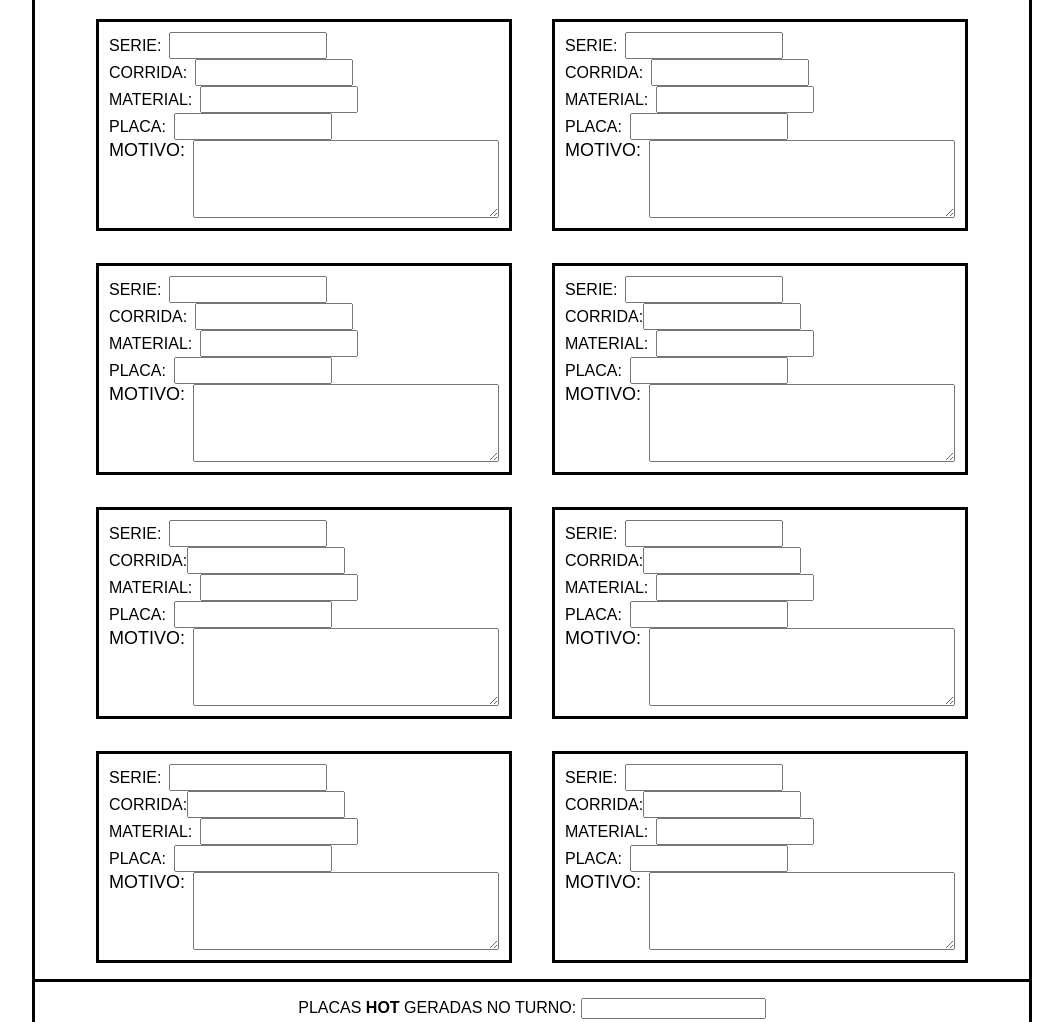
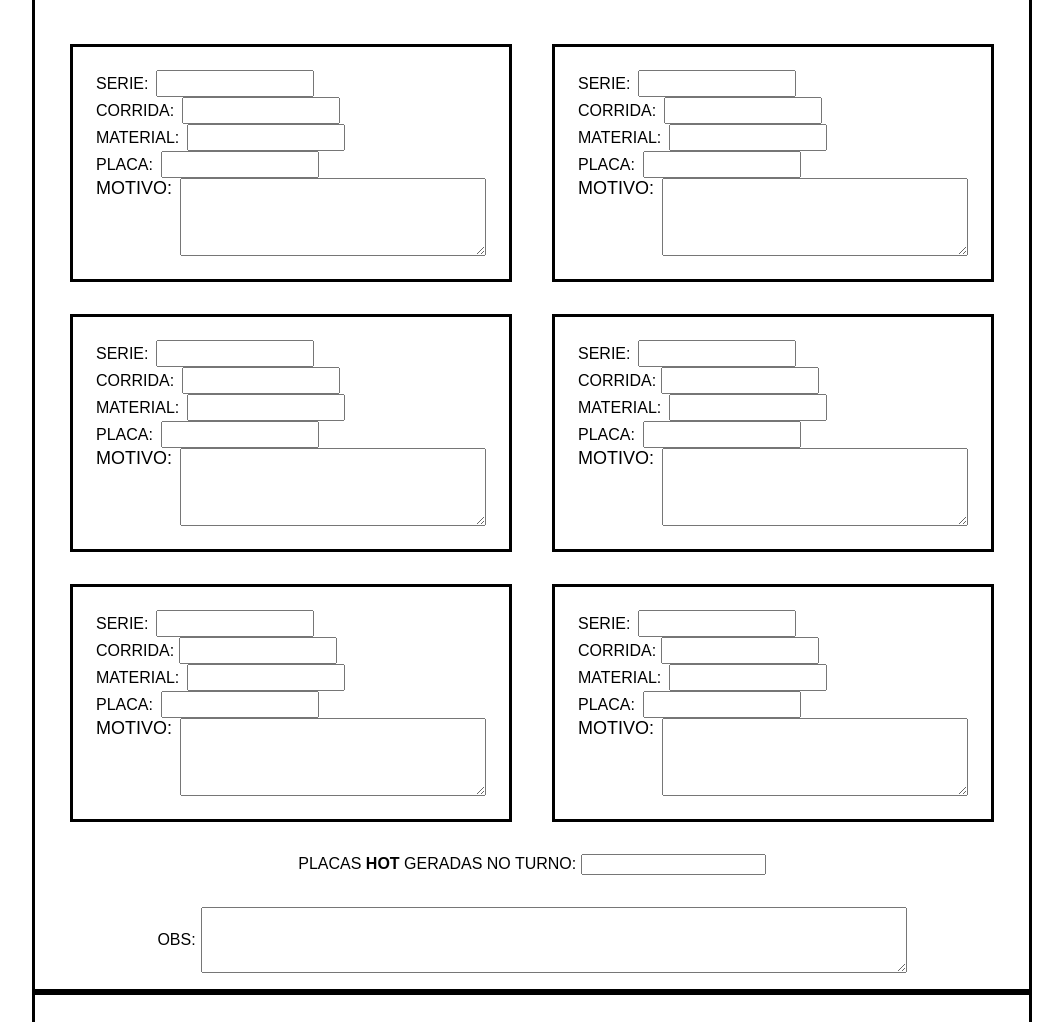
Before and after one commit to Projectworksx1/queda, a plain HTML site: page index.html in a window 1280 px wide. Shown: the part 267-1289 px from the top of the page, without its empty margins (108-1171 px from the left). Drawn offline with Linux system fonts and the light colour scheme.

Commit message:
Add files via upload

```diff
--- a/index.html
+++ b/index.html
@@ -135,44 +135,6 @@
   </li>
 </ul>
 </div>
-<div class="maquina-1">
-<ul>
-  <li>
-        <li>
-    <label>SERIE: </label><input text>
-  </li>
-    <label>CORRIDA: </label><input text>
-  </li>
-  <li>
-    <label>MATERIAL: </label><input text>
-  </li>
-  <li>
-    <label>PLACA: </label><input text>
-  </li>
-  <li id="motivo">
-    <label>MOTIVO: </label><textarea rows="4"></textarea>
-  </li>
-</ul>
-
-<ul>
-
-  <li>
-        <li>
-    <label>SERIE: </label><input text>
-  </li>
-    <label>CORRIDA: </label><input text>
-  </li>
-  <li>
-    <label>MATERIAL: </label><input text>
-  </li>
-  <li>
-    <label>PLACA: </label><input text>
-  </li>
-  <li id="motivo">
-    <label>MOTIVO: </label><textarea rows="4"></textarea>
-  </li>
-</ul>
-</div>
 <div class="inf">
   <p>PLACAS<span> HOT</span> GERADAS NO TURNO: <input text></p>
 </div>
@@ -180,6 +142,9 @@
 <p>OBS: <textarea rows="4"></textarea></p>
 </div>
 </div>
+
+
+
 
 <!--- M2 -->
 <div class="m1">
@@ -295,6 +260,12 @@
   </li>
 </ul>
 </div>
+<div class="inf">
+  <p>PLACAS<span> HOT</span> GERADAS NO TURNO: <input text></p>
+</div>
+<div class="obs">
+<p>OBS: <textarea rows="4"></textarea></p>
+</div>
 </div>
 </div>
 <button id="btnImprimir">Imprimir Página</button>
--- a/style.css
+++ b/style.css
@@ -1,6 +1,6 @@
 @media print {
   body {
-    font-size: 12pt;
+    font-size: 14pt;
   }
 }
 
@@ -8,12 +8,12 @@
 body {
   font-family: arial,sans-serif;
   max-width: 1000px;
-  margin: 30px auto;
+  margin: 25px auto;
 }
 
 header {
   width: 1000px;
-  height: 120px;
+  height: 150px;
   border: 3px solid black;
 }
 
@@ -44,11 +44,6 @@ header select {
   font-weight: bold;
 }
 
-.maquina-1  label,input {
-  display: inline-block;
-  vertical-align: middle;
-}
-
 .maquina-1 {
   display: flex;
   justify-content: center;
@@ -64,7 +59,7 @@ header select {
 
 .maquina-1 ul {
   list-style: none;
-  padding: 10px;
+  padding: 23px;
   border: 3px solid black;
 
 }
@@ -113,7 +108,6 @@ header select {
 
 .inf {
   text-align: center;
-  border-TOP: 3px solid black;
 }
 
 .inf span {
@@ -128,3 +122,20 @@ header select {
 .obs textarea {
   width: 700px;
 }
+
+.obs p {
+  gap: 5px;
+  display: flex;
+  align-items: center;
+}
+
+@media print{
+   #noprint{
+       display:none;
+   }
+}
+
+@page{
+  size: auto;
+  margin: 0mm;
+}
```
